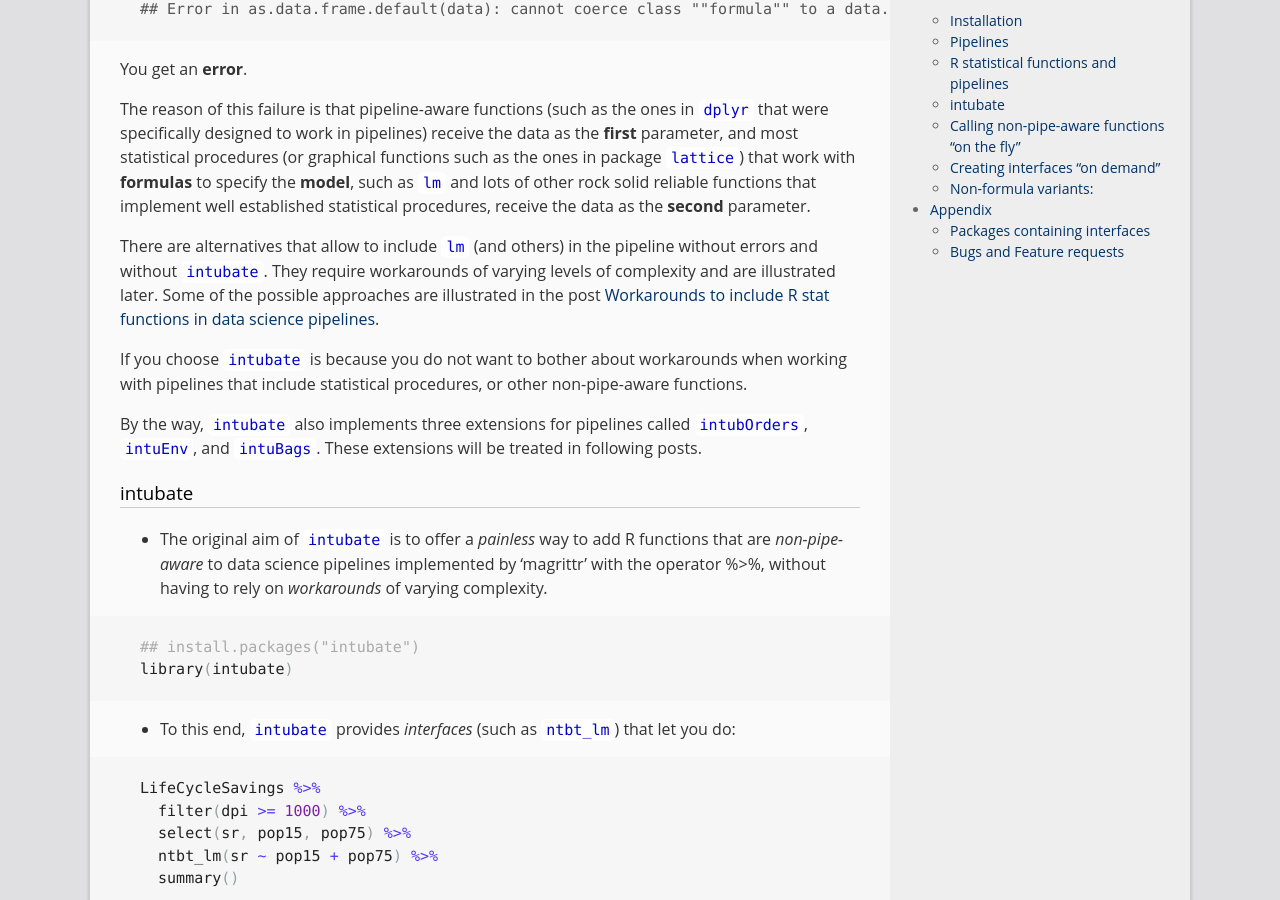
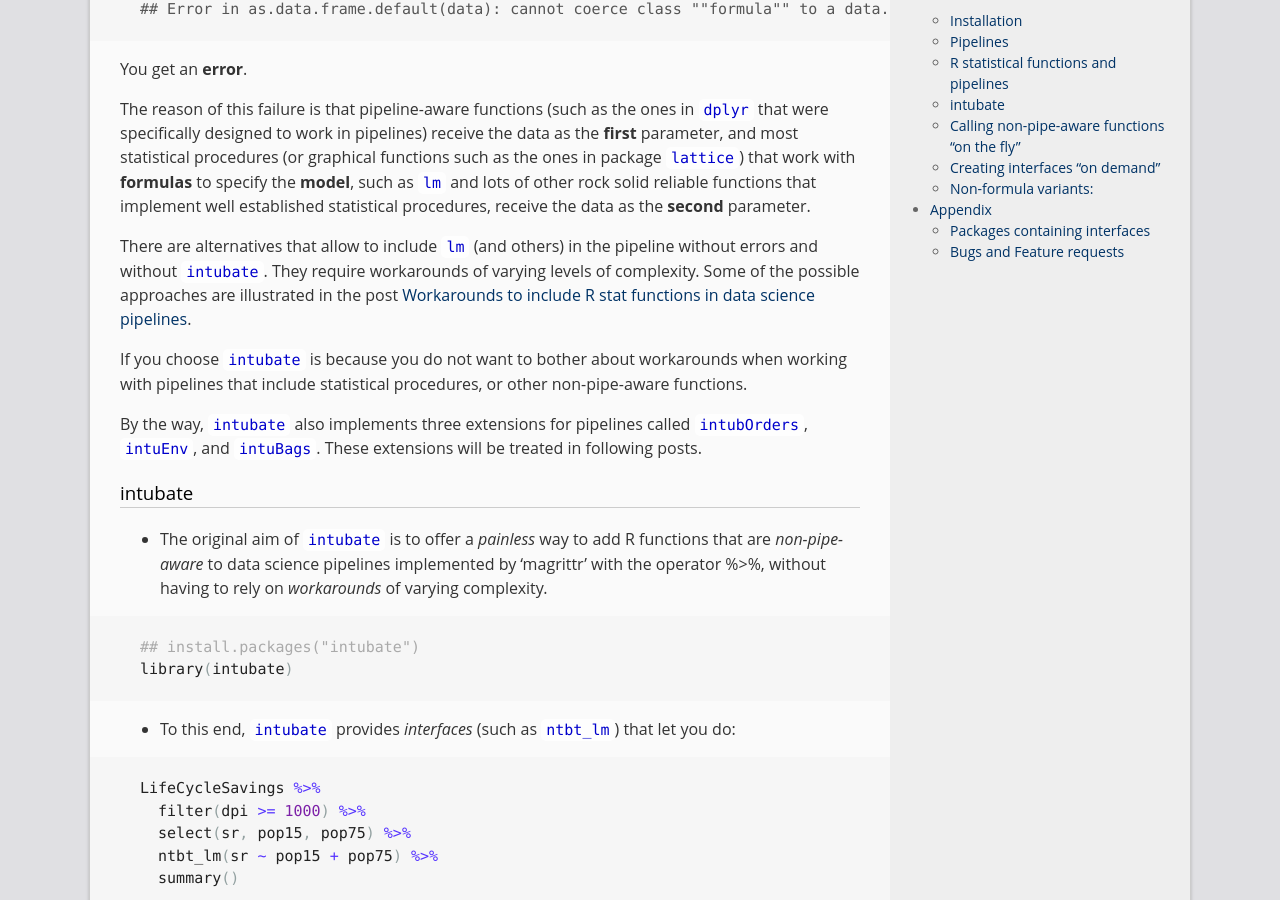
Before and after one commit to rbertolusso/rbertolusso.github.io, a Jekyll site: the page built from _posts/2016-10-23-intubate-and-stat-functions-in-pipelines.md, in a window 1280 px wide and 900 px high, scrolled down 2634 px. Built offline with Jekyll 4.4.1, drawn with Linux system fonts in a browser that asks for light colours; comment, search, counter and statistics services are not loaded.

Commit message:
Correction

```diff
--- a/_posts/2016-10-23-intubate-and-stat-functions-in-pipelines.md
+++ b/_posts/2016-10-23-intubate-and-stat-functions-in-pipelines.md
@@ -147,7 +147,7 @@ parameter.
 There are alternatives that allow
 to include `lm` (and others) in the pipeline without errors and without `intubate`.
 They require workarounds
-of varying levels of complexity and are illustrated later. Some of the possible approaches are illustrated in the post <a href="https://rbertolusso.github.io/posts/stat-functions-in-pipelines-without-intubate">Workarounds to include R stat functions in data science pipelines</a>.
+of varying levels of complexity. Some of the possible approaches are illustrated in the post <a href="https://rbertolusso.github.io/posts/stat-functions-in-pipelines-without-intubate">Workarounds to include R stat functions in data science pipelines</a>.
 
 If you choose `intubate` is because you do not want to bother about workarounds when working with pipelines that include statistical procedures, or other non-pipe-aware functions.
 
--- a/_source/2016-10-23-intubate-and-stat-functions-in-pipelines.Rmd
+++ b/_source/2016-10-23-intubate-and-stat-functions-in-pipelines.Rmd
@@ -118,7 +118,7 @@ parameter.
 There are alternatives that allow
 to include `lm` (and others) in the pipeline without errors and without `intubate`.
 They require workarounds
-of varying levels of complexity and are illustrated later. Some of the possible approaches are illustrated in the post <a href="https://rbertolusso.github.io/posts/stat-functions-in-pipelines-without-intubate">Workarounds to include R stat functions in data science pipelines</a>.
+of varying levels of complexity. Some of the possible approaches are illustrated in the post <a href="https://rbertolusso.github.io/posts/stat-functions-in-pipelines-without-intubate">Workarounds to include R stat functions in data science pipelines</a>.
 
 If you choose `intubate` is because you do not want to bother about workarounds when working with pipelines that include statistical procedures, or other non-pipe-aware functions.
 
```
